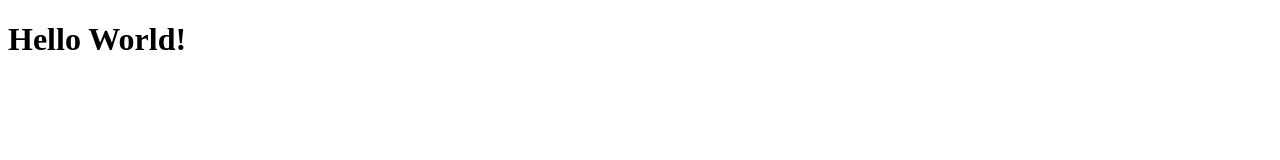
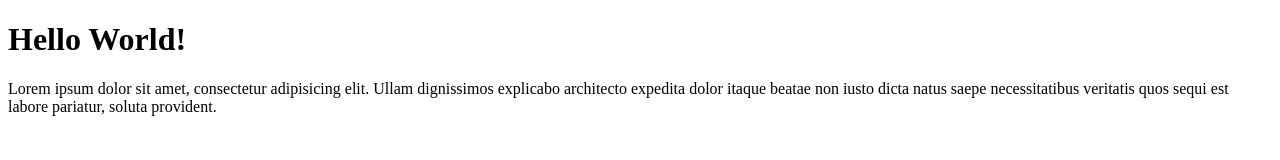
Before and after one commit to mariani26/hani-git-test, a plain HTML site: page index.html in a window 1280 px wide. Drawn offline with Linux system fonts and the light colour scheme.

Commit message:
Menambahkan paragraf

```diff
--- a/index.html
+++ b/index.html
@@ -8,5 +8,6 @@
 </head>
 <body>
     <h1>Hello World!</h1>
+    <p>Lorem ipsum dolor sit amet, consectetur adipisicing elit. Ullam dignissimos explicabo architecto expedita dolor itaque beatae non iusto dicta natus saepe necessitatibus veritatis quos sequi est labore pariatur, soluta provident.</p>
 </body>
 </html>
```
